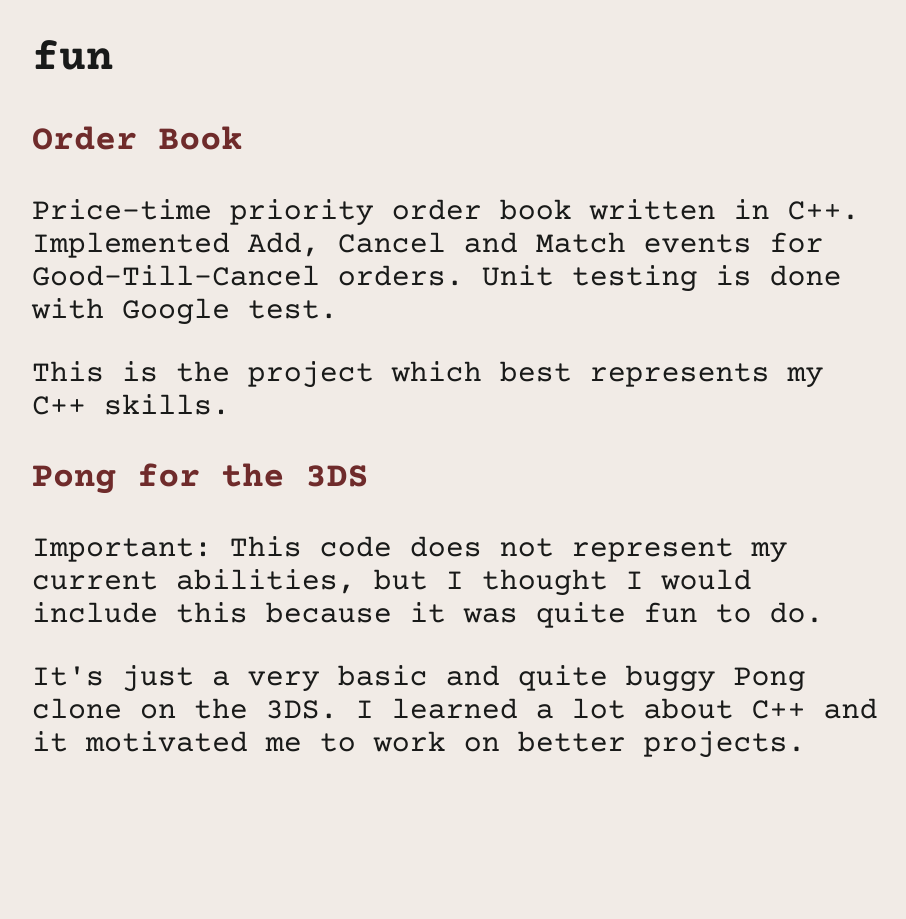
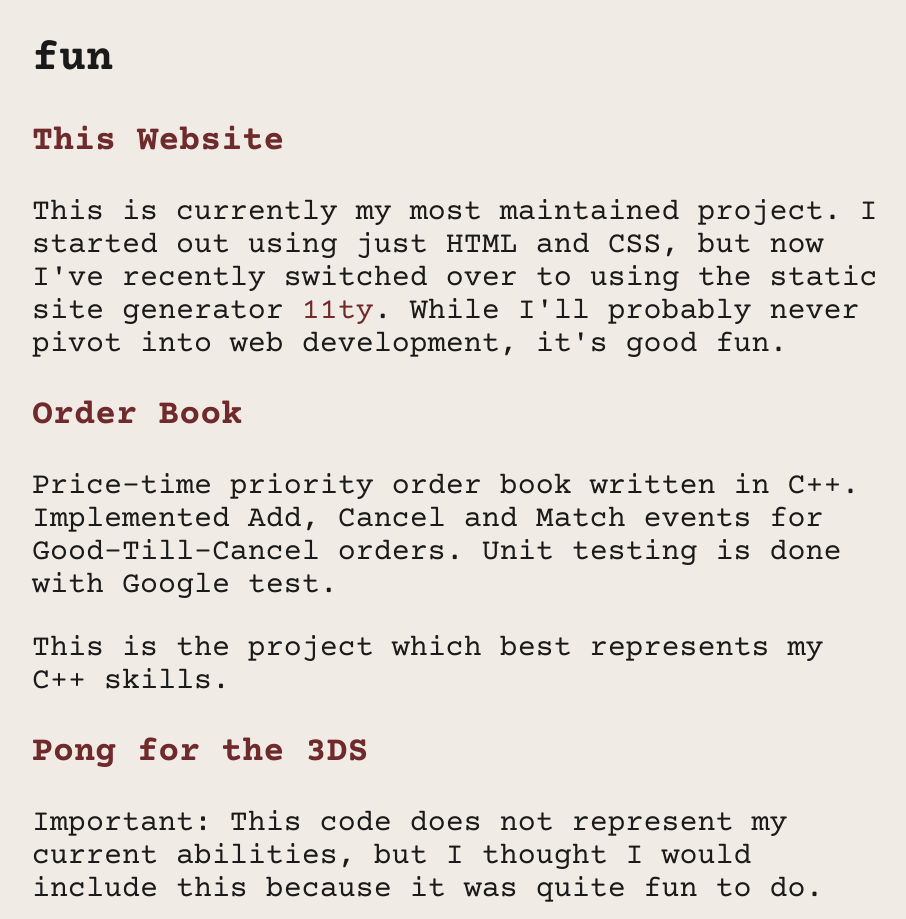
Before and after one commit to andrei-lazer/andrei-lazer.github.io, an Eleventy site: page src/projects.md in a window 1280 px wide. Shown: the part 1732-2651 px from the top of the page, without its empty margins (178-1084 px from the left). Before the commit the page ends 2593 px from the top, so only its background shows below. Built offline with nearby package versions, Linux system fonts and the light colour scheme; Eleventy itself is replaced by a stand-in of ours; files that its build step writes are made by us from their sources; no server answers.

Commit message:
added website as project

```diff
--- a/src/projects.md
+++ b/src/projects.md
@@ -26,6 +26,12 @@ This was my first foray into computational maths research, and I'm very thankful
 
 ## fun
 
+### [This Website]()
+
+This is currently my most maintained project. I started out using just HTML and CSS, but now I've
+recently switched over to using the static site generator [11ty](https://www.11ty.dev/). While I'll
+probably never pivot into web development, it's good fun.
+
 
 ### [Order Book](https://github.com/andrei-lazer/order-book)
 
```
Also changed, not shown: src/email.html (+2 -0 lines), 1 other file.
